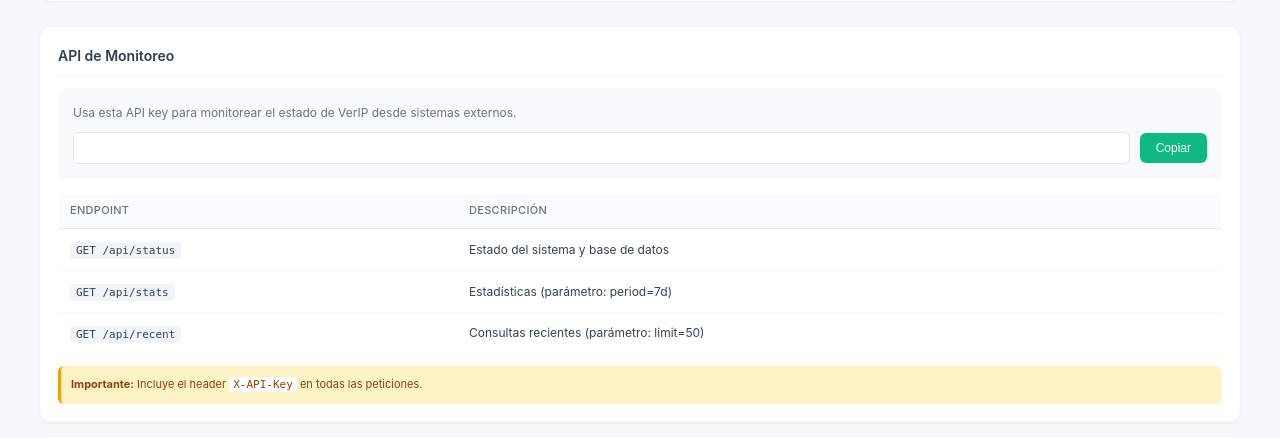
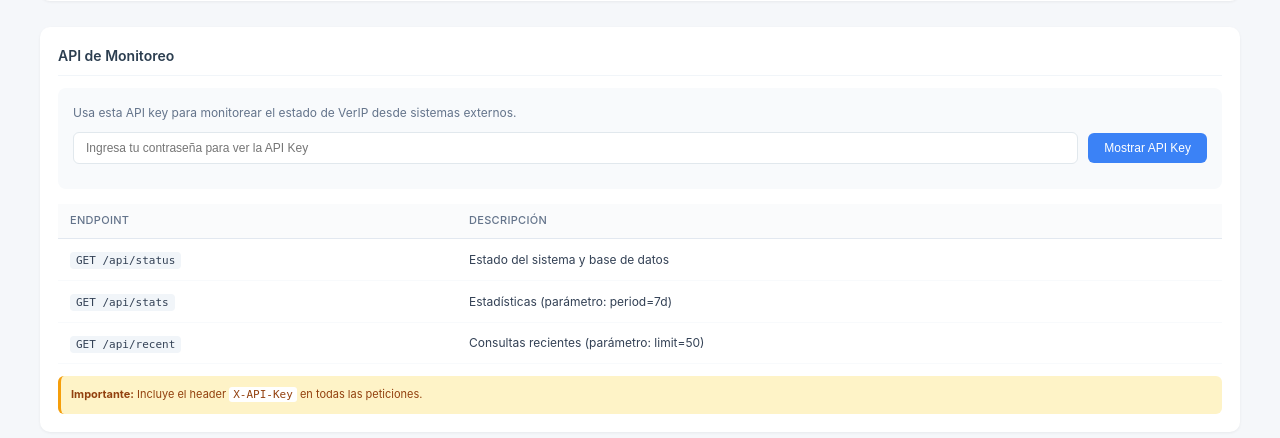
Before and after one commit to MBerisvil/CheckIP, a Flask app: template templates/admin_dashboard.html in a window 1280 px wide. Shown: the part 763-1201 px from the top of the page. Run offline with Flask 3, Linux system fonts and the light colour scheme; the template is opened without the code that fills it, so the values that code supplies are empty.

Commit message:
Fix: Resolve Flask route registration error and add secure API key display
- Fixed AssertionError by integrating CSRF endpoint into configure_security()
- Added secure API key visibility with password verification
- Implemented show/hide functionality for API key in admin dashboard
- Security: API key only shown after admin password confirmation

```diff
--- a/app.py
+++ b/app.py
@@ -32,7 +32,6 @@ try:
         setup_secure_logging,
         validate_and_sanitize_ip,
         require_api_key_secure,
-        create_csrf_endpoint,
         validate_json_request,
         sanitize_log_input
     )
@@ -232,9 +231,6 @@ if SECURITY_ENABLED:
     @app.before_request
     def check_json():
         return validate_json_request()
-
-    # Crear endpoint CSRF
-    create_csrf_endpoint(app)
 
 # Decorador para API key (mantener compatibilidad)
 def require_api_key(f):
@@ -691,12 +687,25 @@ def get_dashboard_stats():
         'api_queries': QueryLog.query.filter(QueryLog.api_used == True).count(),
         'simulated_queries': QueryLog.query.filter(QueryLog.api_used == False).count()
     }
-
 @app.route('/admin/dashboard')
 @login_required
 def admin_dashboard():
     stats = get_dashboard_stats()
-    return render_template('admin_dashboard.html', stats=stats, api_key=API_MONITOR_KEY)
+    show_api_key = request.args.get('show_api_key') == 'true'
+    api_key_to_show = None
+
+    if show_api_key:
+        # Verificar que la contraseña del admin es correcta
+        admin_password = request.args.get('admin_password')
+        if admin_password and current_user.check_password(admin_password):
+            api_key_to_show = API_MONITOR_KEY
+        else:
+            flash('Contraseña incorrecta para mostrar API Key', 'error')
+
+    return render_template('admin_dashboard.html',
+                         stats=stats,
+                         api_key=api_key_to_show,
+                         show_api_key=show_api_key)
 
 # ============================================
 # API DE MONITOREO
--- a/security_fixes.py
+++ b/security_fixes.py
@@ -106,6 +106,12 @@ def configure_security(app):
         response.headers['Referrer-Policy'] = 'strict-origin-when-cross-origin'
         response.headers['Permissions-Policy'] = 'geolocation=(), microphone=(), camera=()'
         return response
+
+    # Crear endpoint CSRF
+    @app.route('/csrf-token', methods=['GET'])
+    def get_csrf_token():
+        token = generate_csrf()
+        return jsonify({'csrf_token': token})
 
     return csrf, limiter
 
--- a/templates/admin_dashboard.html
+++ b/templates/admin_dashboard.html
@@ -378,14 +378,29 @@
                     <p style="margin: 0 0 10px 0; font-size: 12px; color: #64748b;">
                         Usa esta API key para monitorear el estado de VerIP desde sistemas externos.
                     </p>
-                    <div style="display: flex; gap: 10px; align-items: center;">
+                    {% if api_key %}
+                    <div style="display: flex; gap: 10px; align-items: center; margin-bottom: 10px;">
                         <input type="text" id="apiKey" value="{{ api_key }}" readonly
                                style="flex: 1; padding: 8px 12px; border: 1px solid #e1e8ed; border-radius: 6px; font-family: monospace; font-size: 12px; background: white;">
                         <button onclick="copyApiKey()"
                                 style="padding: 8px 16px; background: #10b981; color: white; border: none; border-radius: 6px; cursor: pointer; font-size: 12px; font-weight: 500;">
                             Copiar
                         </button>
+                        <button onclick="hideApiKey()"
+                                style="padding: 8px 16px; background: #64748b; color: white; border: none; border-radius: 6px; cursor: pointer; font-size: 12px; font-weight: 500;">
+                            Ocultar
+                        </button>
                     </div>
+                    {% else %}
+                    <div style="display: flex; gap: 10px; align-items: center; margin-bottom: 10px;">
+                        <input type="password" id="adminPassword" placeholder="Ingresa tu contraseña para ver la API Key"
+                               style="flex: 1; padding: 8px 12px; border: 1px solid #e1e8ed; border-radius: 6px; font-size: 12px;">
+                        <button onclick="showApiKey()"
+                                style="padding: 8px 16px; background: #3b82f6; color: white; border: none; border-radius: 6px; cursor: pointer; font-size: 12px; font-weight: 500;">
+                            Mostrar API Key
+                        </button>
+                    </div>
+                    {% endif %}
                 </div>
                 <table class="data-table">
                     <thead>
@@ -472,6 +487,41 @@
                 btn.style.background = '#10b981';
             }, 2000);
         }
+
+        // Función para mostrar API key
+        function showApiKey() {
+            const password = document.getElementById('adminPassword').value;
+            if (!password) {
+                alert('Por favor ingresa tu contraseña');
+                return;
+            }
+
+            // Redirigir con parámetros para mostrar la API key
+            const url = new URL(window.location.href);
+            url.searchParams.set('show_api_key', 'true');
+            url.searchParams.set('admin_password', password);
+            window.location.href = url.toString();
+        }
+
+        // Función para ocultar API key
+        function hideApiKey() {
+            const url = new URL(window.location.href);
+            url.searchParams.delete('show_api_key');
+            url.searchParams.delete('admin_password');
+            window.location.href = url.toString();
+        }
+
+        // Permitir Enter en el campo de contraseña
+        document.addEventListener('DOMContentLoaded', function() {
+            const passwordInput = document.getElementById('adminPassword');
+            if (passwordInput) {
+                passwordInput.addEventListener('keypress', function(e) {
+                    if (e.key === 'Enter') {
+                        showApiKey();
+                    }
+                });
+            }
+        });
 
         // Configuración común para gráficos más compactos
         Chart.defaults.font.size = 11;
```
